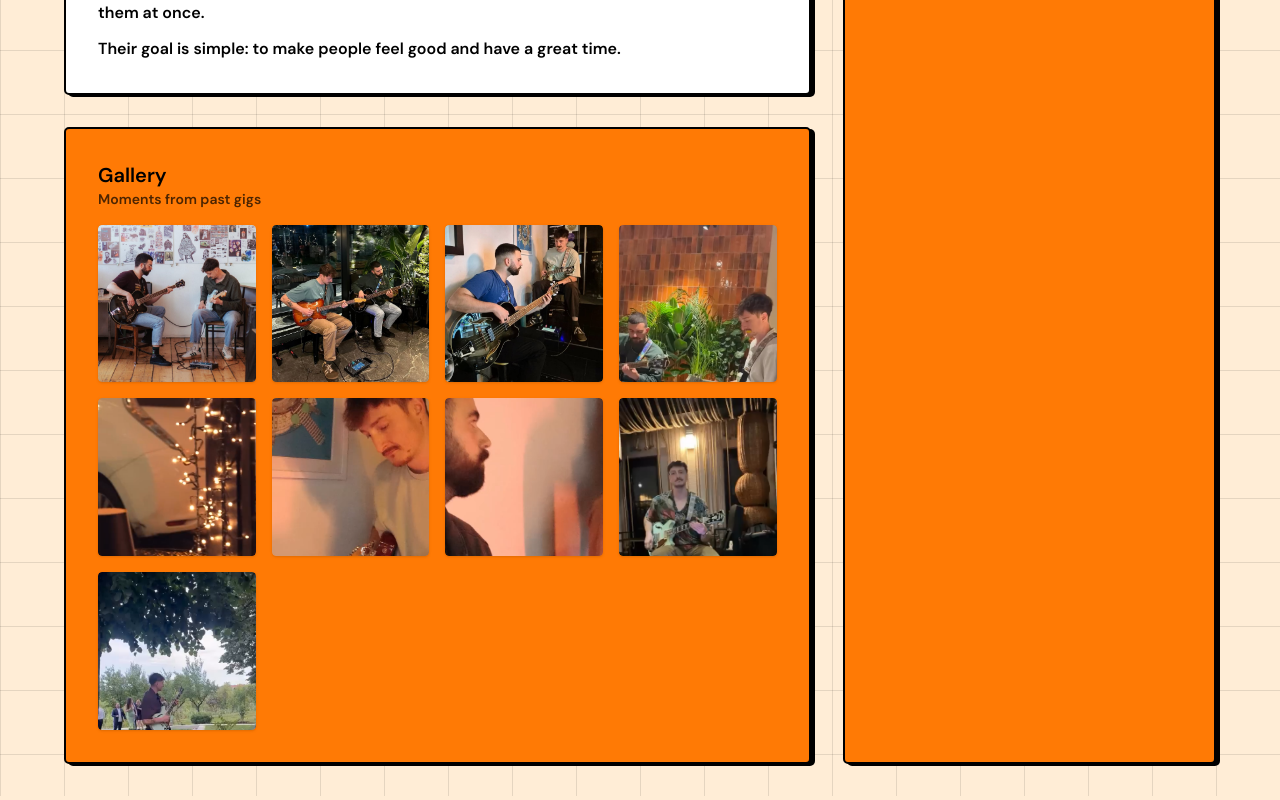
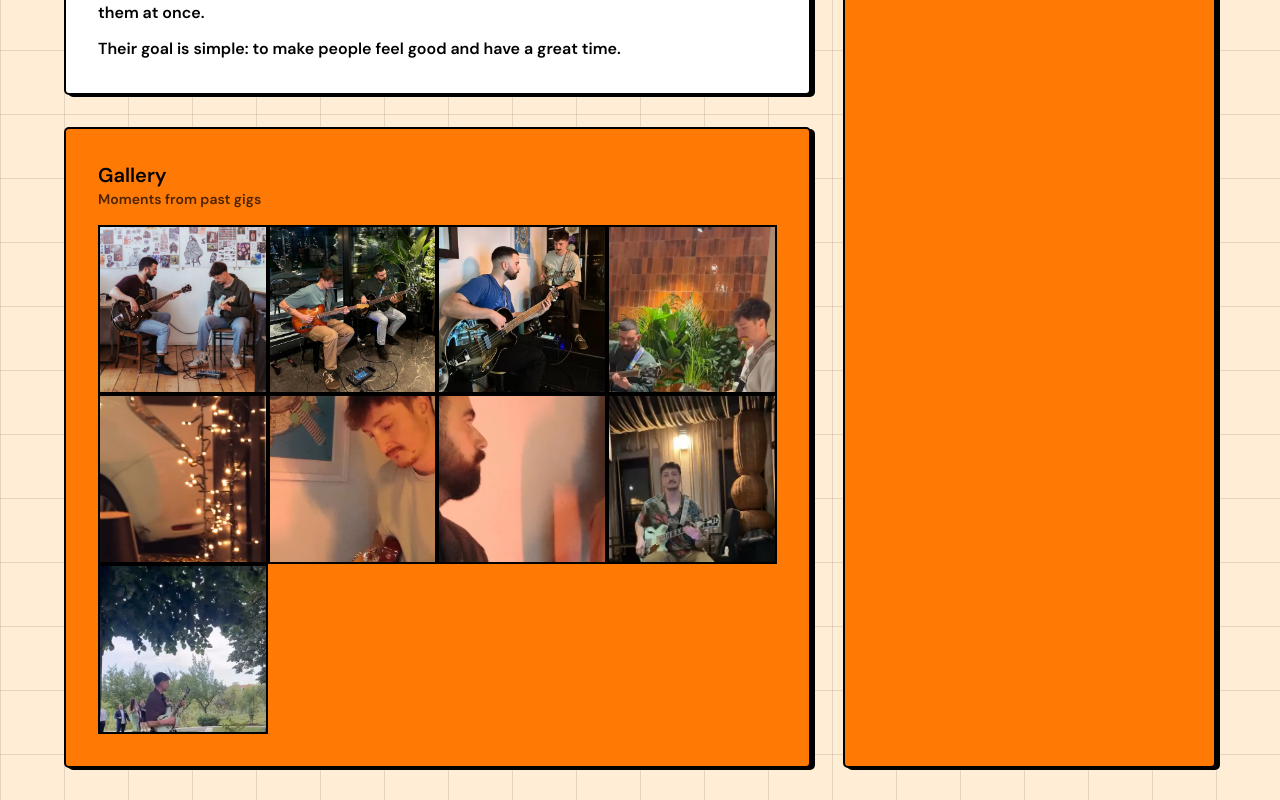
Before and after one commit to MossDog/Tuk-Tuk-Radio, a Next.js app: page / in a window 1280 px wide. Shown: the part 590-1390 px from the top of the page. Built offline with nearby package versions, Linux system fonts and the light colour scheme.

Commit message:
Cleaned redundant styles

```diff
--- a/components/Gallery.tsx
+++ b/components/Gallery.tsx
@@ -36,22 +36,22 @@ export default function Gallery() {
 
   return (
     <>
-      <div className="grid grid-cols-2 md:grid-cols-4 gap-4">
+      <div className="grid grid-cols-2 md:grid-cols-4">
         {items.map((item, idx) => (
           <div
             key={idx}
-            className="w-full aspect-square max-w-[250px] mx-auto overflow-hidden rounded shadow bg-main cursor-pointer"
+            className="cursor-pointer"
             onClick={() => {
               setSelectedIdx(idx);
               setModalOpen(true);
             }}
           >
-            <div className="relative w-full h-full aspect-square">
+            <div className="relative aspect-square">
               <Image
                 src={item.type === "image" ? item.src : item.thumbnail || "/gallery/video-placeholder.jpg"}
-                alt="gallery image"
+                alt="gallery media"
                 fill
-                className="object-cover object-top rounded"
+                className="object-cover object-top border-border border-2"
                 sizes="250px"
               />
             </div>
```
